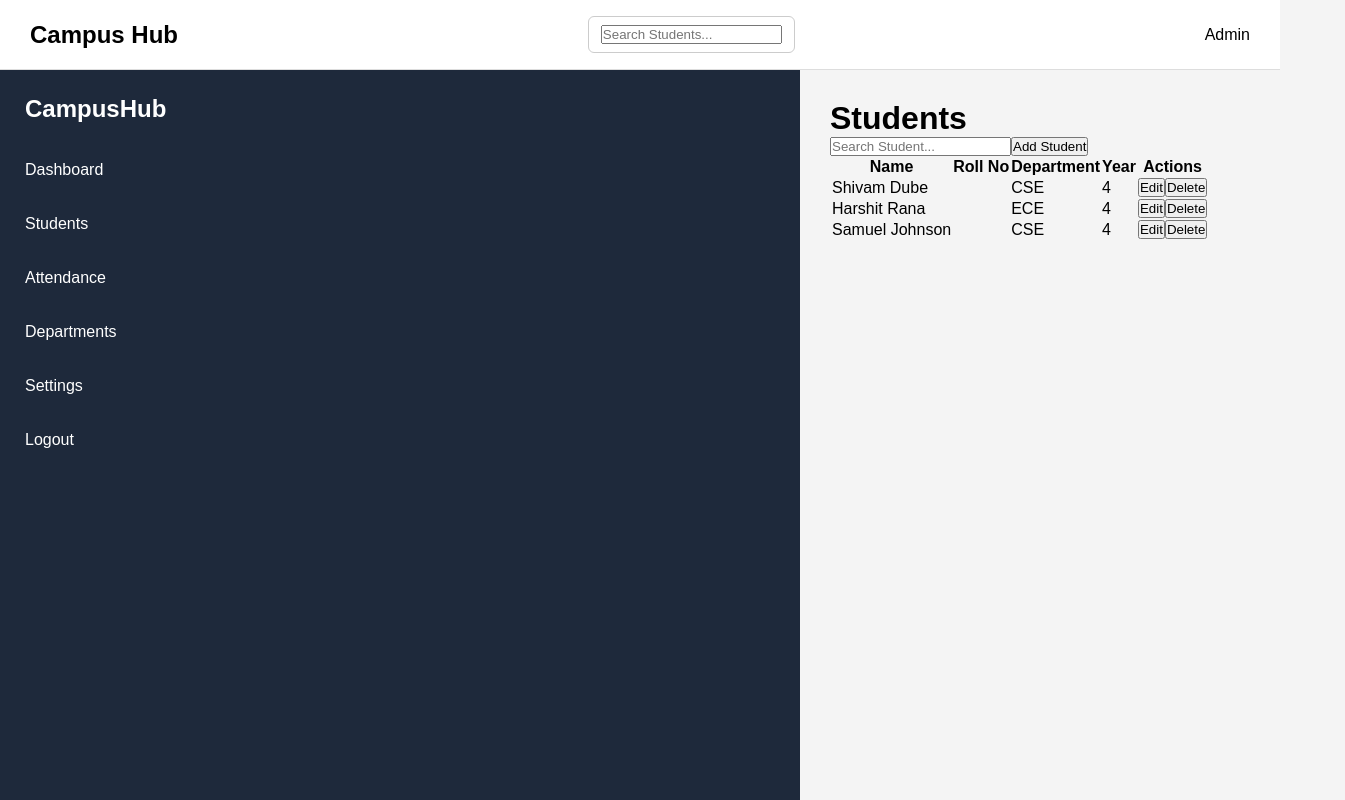
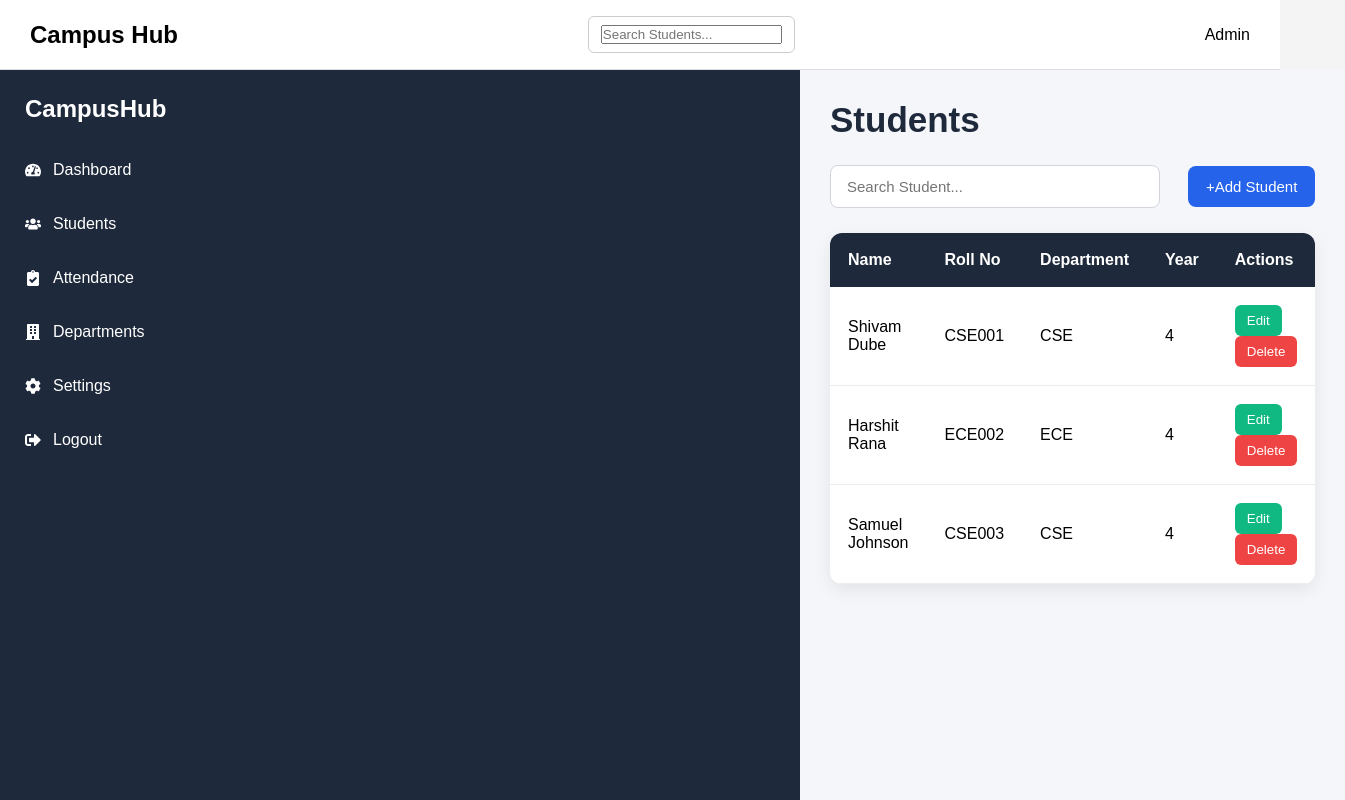
Before and after one commit to AnshulJoshi0914/Campus-Hub, a React (Vite) app: page /Student in a window 1280 px wide. Shown: the top 800 px of the page, 1345 px wide, since content can reach past the window. Built offline with nearby package versions, Linux system fonts and the light colour scheme.

Commit message:
Updated Students tab and completed Attendance Page

```diff
--- a/package.json
+++ b/package.json
@@ -12,6 +12,7 @@
   "dependencies": {
     "react": "^19.2.7",
     "react-dom": "^19.2.7",
+    "react-icons": "^5.7.0",
     "react-router-dom": "^7.18.1"
   },
   "devDependencies": {
--- a/src/Components/Sidebar.jsx
+++ b/src/Components/Sidebar.jsx
@@ -1,23 +1,34 @@
 import { Link } from "react-router-dom";
-
+import "../Styles/Sidebar.css";
+import {
+  FaTachometerAlt,
+  FaUsers,
+  FaClipboardCheck,
+  FaBuilding,
+  FaCog,
+  FaSignOutAlt,
+} from "react-icons/fa";
 function Sidebar() {
   const menuItems = [
-    { name: "Dashboard", path: "/" },
-    { name: "Students", path: "/student" },
-    { name: "Attendance", path: "/attendance" },
-    { name: "Departments", path: "/departments" },
-    { name: "Settings", path: "/settings" },
-    { name: "Logout", path: "/logout" },
+  { name: "Dashboard", path: "/", icon: <FaTachometerAlt /> },
+  { name: "Students", path: "/student", icon: <FaUsers /> },
+  { name: "Attendance", path: "/attendance", icon: <FaClipboardCheck /> },
+  { name: "Departments", path: "/departments", icon: <FaBuilding /> },
+  { name: "Settings", path: "/settings", icon: <FaCog /> },
+  { name: "Logout", path: "/logout", icon: <FaSignOutAlt /> },
 ];
 
   return (
-    <aside class="sidebar">
+    <aside className="sidebar">
       <h2>CampusHub</h2>
 
       <ul>
   {menuItems.map((item) => (
     <li key={item.path}>
-            <Link to={item.path}>{item.name}</Link>
+      <Link to={item.path}>
+        {item.icon}
+        <span>{item.name}</span>
+      </Link>
     </li>
   ))}
 </ul>
--- /dev/null
+++ b/src/Styles/Attendance.css
@@ -0,0 +1,78 @@
+.attendance-header{
+
+    display:flex;
+
+    justify-content:space-between;
+
+    align-items:center;
+
+    margin-bottom:20px;
+}
+
+.attendance-search{
+
+    width:300px;
+
+    padding:10px;
+
+    margin-bottom:20px;
+
+    border:1px solid #ccc;
+
+    border-radius:6px;
+}
+
+.attendance-table{
+
+    width:100%;
+
+    border-collapse:collapse;
+
+    background:white;
+
+    border-radius:10px;
+
+    overflow:hidden;
+
+    box-shadow:0 2px 8px rgba(0,0,0,0.1);
+}
+
+.attendance-table th{
+
+    background:#1e293b;
+
+    color:white;
+
+    padding:15px;
+}
+
+.attendance-table td{
+
+    padding:25px;
+    border-bottom:1px solid #ddd;
+}
+
+.attendance-table tr:hover{
+
+    background:#f8fafc;
+}
+
+.save-btn{
+
+    background:#2563eb;
+
+    color:white;
+
+    border:none;
+
+    padding:10px 20px;
+
+    border-radius:6px;
+
+    cursor:pointer;
+}
+
+.empty_span{
+    margin-left:20px;
+    margin-right:20px;
+}
--- a/src/Styles/Sidebar.css
+++ b/src/Styles/Sidebar.css
@@ -0,0 +1,5 @@
+.sidebar a {
+    display: flex;
+    align-items: center;
+    gap: 12px;
+}
--- /dev/null
+++ b/src/Styles/Student.css
@@ -0,0 +1,193 @@
+/* ===========================
+   PAGE
+=========================== */
+
+.main-content {
+    flex: 1;
+    padding: 30px;
+    background: #f4f6f9;
+    min-height: 100vh;
+}
+
+.page-title {
+    font-size: 35px;
+    font-weight: bold;
+    color: #1e293b;
+    margin-bottom: 25px;
+}
+
+/* ===========================
+   HEADER
+=========================== */
+
+.student-header {
+    display: flex;
+    justify-content: space-between;
+    align-items: center;
+    margin-bottom: 25px;
+}
+
+.student-search {
+    width: 330px;
+    padding: 12px 16px;
+    border: 1px solid #d1d5db;
+    border-radius: 8px;
+    font-size: 15px;
+    outline: none;
+    transition: .3s;
+}
+
+.student-search:focus {
+    border-color: #2563eb;
+    box-shadow: 0 0 8px rgba(37,99,235,.2);
+}
+
+.add-student-btn {
+    background: #2563eb;
+    color: white;
+    border: none;
+    padding: 12px 18px;
+    border-radius: 8px;
+    cursor: pointer;
+    font-size: 15px;
+    transition: .3s;
+}
+
+.add-student-btn:hover {
+    background: #1d4ed8;
+}
+
+/* ===========================
+   TABLE
+=========================== */
+
+.student-table {
+    width: 100%;
+    border-collapse: collapse;
+    background: white;
+    border-radius: 12px;
+    overflow: hidden;
+    box-shadow: 0 6px 18px rgba(0,0,0,.08);
+}
+
+.student-table thead {
+    background: #1e293b;
+    color: white;
+}
+
+.student-table th {
+    padding: 18px;
+    text-align: left;
+}
+
+.student-table td {
+    padding: 18px;
+    border-bottom: 1px solid #ececec;
+}
+
+.student-table tbody tr:hover {
+    background: #f8fafc;
+}
+
+/* ===========================
+   ACTION BUTTONS
+=========================== */
+
+.edit-btn {
+    background: #10b981;
+    color: white;
+    border: none;
+    padding: 8px 12px;
+    border-radius: 6px;
+    cursor: pointer;
+    margin-right: 8px;
+}
+
+.delete-btn {
+    background: #ef4444;
+    color: white;
+    border: none;
+    padding: 8px 12px;
+    border-radius: 6px;
+    cursor: pointer;
+}
+
+/* ===========================
+   MODAL
+=========================== */
+
+.modal-overlay {
+    position: fixed;
+    inset: 0;
+    background: rgba(0,0,0,.45);
+
+    display: flex;
+    justify-content: center;
+    align-items: center;
+
+    z-index: 1000;
+}
+
+.std-form {
+    width: 500px;
+    background: white;
+    border-radius: 12px;
+    padding: 30px;
+
+    display: flex;
+    flex-direction: column;
+    gap: 18px;
+
+    box-shadow: 0 10px 30px rgba(0,0,0,.25);
+}
+
+.std-form h2 {
+    color: #1e293b;
+}
+
+.input-group {
+    display: flex;
+    flex-direction: column;
+    gap: 8px;
+}
+
+.input-group label {
+    font-weight: 600;
+    color: #444;
+}
+
+.input-group input {
+    padding: 12px;
+    border: 1px solid #d1d5db;
+    border-radius: 8px;
+    outline: none;
+    font-size: 15px;
+}
+
+.input-group input:focus {
+    border-color: #2563eb;
+}
+
+.form-buttons {
+    display: flex;
+    justify-content: flex-end;
+    gap: 12px;
+    margin-top: 10px;
+}
+
+.cancel-btn {
+    background: #e5e7eb;
+    border: none;
+    padding: 10px 18px;
+    border-radius: 8px;
+    cursor: pointer;
+}
+
+.save-btn {
+    background: #2563eb;
+    color: white;
+    border: none;
+    padding: 10px 18px;
+    border-radius: 8px;
+    cursor: pointer;
+}
--- a/src/index.css
+++ b/src/index.css
@@ -78,3 +78,63 @@ aside ul{list-style: none;
     border-radius: 10px;
     min-height: 250px;
 }
+
+.display-overlay{
+
+    position:fixed;
+
+    top:0;
+
+    left:0;
+
+    width:100%;
+
+    height:100%;
+
+    background:rgba(0,0,0,0.5);
+
+    display:flex;
+
+    justify-content:center;
+
+    align-items:center;
+
+    z-index:1000;
+}
+
+.std-form{
+
+    width:450px;
+
+    background:white;
+
+    padding:30px;
+
+    border-radius:12px;
+
+    display:flex;
+
+    flex-direction:column;
+
+    gap:15px;
+
+    box-shadow:0 10px 30px rgba(0,0,0,0.3);
+}
+
+.std-form input{
+
+    padding:10px;
+
+    border:1px solid #ccc;
+
+    border-radius:6px;
+}
+
+.form-buttons{
+
+    display:flex;
+
+    justify-content:flex-end;
+
+    gap:10px;
+}
--- a/src/pages/Attendance.jsx
+++ b/src/pages/Attendance.jsx
@@ -1,3 +1,71 @@
-function Attendance(){}
+import "../Styles/Attendance.css";
+import { useState } from "react";
+import Navbar  from "../Components/Navbar";
+import Sidebar from "../Components/Sidebar";
+function Attendance(){
+    const students = [
+        {
+            id: 1,
+            name: "Shivam Dube",
+            roll: "CSE001",
+            status: "Present",
+        },
+        {
+            id: 2,
+            name: "Harshit Rana",
+            roll: "ECE002",
+            status: "Absent",
+        },
+        {
+            id: 3,
+            name: "Samuel Johnson",
+            roll: "CSE003",
+            status: "Present",
+        },
+    ];
+
+    const [attendance,setattendance] = useState(students);
+
+    return(<>
+        <Navbar/>
+        <div className="dashboard-container">
+            <Sidebar />
+            <main className="main-content">
+                <div className="attendance-header">
+                     <h1>Attendance</h1>
+                     <button classanme="save-btn">Save Attendance</button>
+                </div>
+                 <input type="text" className="attendance-search" placeholder="Students Name.."/>
+                 <table className="attendance-table">
+                    <thead>
+                        <tr>
+                            <th>Name</th>
+                            <th>Roll No</th>
+                            <th>Status</th>
+                        </tr>
+                    </thead>
+                    <tbody>
+                        {attendance.map((student)=>(
+                            <tr key={student.id}>
+                                <td>{student.name}</td>
+                                <td>{student.roll}</td>
+                                <td><label>
+                                    <input type="radio" name={student.id}/>
+                                    Present
+                                    </label>
+                                    <span className="empty_span"></span>
+                                    <label>
+                                        <input type="radio" name={student.roll}/>
+                                        Absent
+                                    </label>
+                                </td>
+                            </tr>
+                        ))}
+                    </tbody>
+                 </table>
+            </main>
+        </div>
+    </>);
+}
 
 export default Attendance
--- a/src/pages/Student.jsx
+++ b/src/pages/Student.jsx
@@ -1,41 +1,50 @@
-import Navbar from "../Components/Navbar"
-import Sidebar from "../Components/Sidebar"
-function Students(){
-    const students=[{
-        id:1,
-        name:"Shivam Dube",
-        Roll:"CSE001",
-        department:"CSE",
-        year:4,
+import Navbar from "../Components/Navbar";
+import Sidebar from "../Components/Sidebar";
+import { useState } from "react";
+import "../Styles/Student.css";
+function Students() {
+  const [showform, setshowform] = useState(false);
+  const students = [
+    {
+      id: 1,
+      name: "Shivam Dube",
+      roll: "CSE001",
+      department: "CSE",
+      year: 4,
     },
     {
-        id:2,
-        name:"Harshit Rana",
-        Roll:"ECE002",
-        department:"ECE",
-        year:4,
+      id: 2,
+      name: "Harshit Rana",
+      roll: "ECE002",
+      department: "ECE",
+      year: 4,
     },
     {
-        id:3,
-        name:"Samuel Johnson",
-        Roll:"CSE003",
-        department:"CSE",
-        year:4,
-    },];
-    return(<>
+      id: 3,
+      name: "Samuel Johnson",
+      roll: "CSE003",
+      department: "CSE",
+      year: 4,
+    },
+  ];
+  function toggle() {
+    setshowform((prev) => !prev);
+  }
+  return (
+    <>
       <Navbar />
       <div className="dashboard-container">
         <Sidebar />
         <main className="main-content">
-      <h1>Students</h1>
+          <h1 className="page-title">Students</h1>
           <div className="student-header">
             <input
               type="text"
               placeholder="Search Student..."
               className="student-search"
             />
-        <button className="add-student-btn">
-          Add Student
+            <button className="add-student-btn" onClick={toggle}>
+              +Add Student
             </button>
           </div>
           <table className="student-table">
@@ -56,8 +65,8 @@ function Students(){
                   <td>{student.department}</td>
                   <td>{student.year}</td>
                   <td>
-                <button>Edit</button>
-                <button>Delete</button>
+                    <button className="edit-btn">Edit</button>
+                    <button className="delete-btn">Delete</button>
                   </td>
                 </tr>
               ))}
@@ -65,8 +74,53 @@ function Students(){
           </table>
         </main>
       </div>
+      {showform && (
+        <div className="modal-overlay">
+          <div className="std-form">
+            <h2>Add Student</h2>
+
+            <div className="input-group">
+              <label>Name</label>
+              <input type="text" />
+            </div>
+
+            <div className="input-group">
+              <label>Roll Number</label>
+              <input type="text" />
+            </div>
+
+            <div className="input-group">
+              <label>Department</label>
+              <input type="text" />
+            </div>
+
+            <div className="input-group">
+              <label>Year</label>
+              <input type="number" />
+            </div>
+
+            <div className="input-group">
+              <label>Email</label>
+              <input type="email" />
+            </div>
+
+            <div className="input-group">
+              <label>Phone Number</label>
+              <input type="text" />
+            </div>
+
+            <div className="form-buttons">
+              <button className="cancel-btn" onClick={toggle}>
+                Cancel
+              </button>
+
+              <button className="save-btn">Save Student</button>
+            </div>
+          </div>
+        </div>
+      )}
     </>
   );
 }
 
-export default Students
+export default Students;
```
Also changed, not shown: 1 other file (tests, documents, lock files or other folders). Lines whose indentation alone changed are shown as unchanged.
